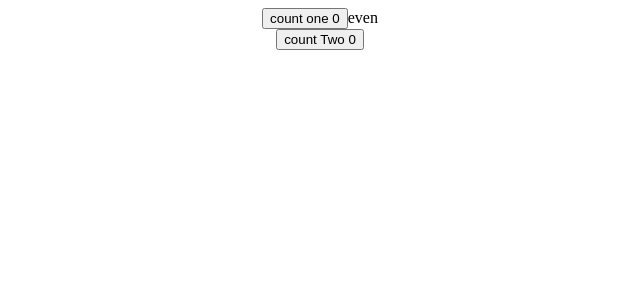
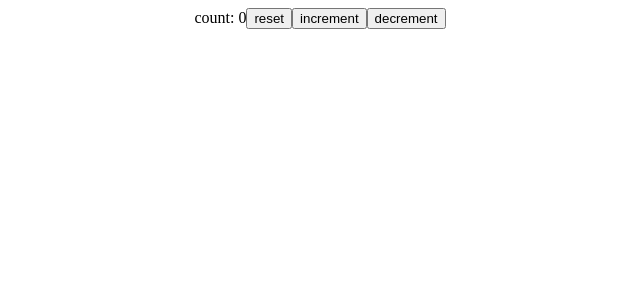
Before and after one commit to mohamud-eslan/React-JS, a React (Create React App) app: page / in a window 1280 px wide. Shown: the top 300 px of the page, without its empty margins (320-960 px from the left). Built offline with nearby package versions, Linux system fonts and the light colour scheme.

Commit message:
an other commit of useState

```diff
--- a/src/App.js
+++ b/src/App.js
@@ -1,6 +1,7 @@
 import React from 'react';
 import './App.css';
 import Counter from './component/Counter';
+import UseCounter from './component/UseCounter';
 //import Input from './component/Input';
 
 // const initialValues = {
@@ -37,7 +38,8 @@
    return (
 
     <div className="App">
-      <Counter/>
+      <UseCounter/>
+      {/* <Counter/> */}
       {/* <>
       <input ref={inputRef} value={name} onChange={e => setName(e.target.value)} />
       <div>my name is {name}</div>
--- /dev/null
+++ b/src/component/UseCounter.js
@@ -0,0 +1,16 @@
+import React, { useState } from 'react'
+
+function UseCounter() {
+    let initialCount = 0
+    const [count, setCount] = useState(initialCount)
+  return (
+    <div>
+        count: {count}
+        <button onClick={() => setCount(initialCount)}>reset</button>
+        <button onClick={() => setCount(count + 1)}>increment</button>
+        <button onClick={() => setCount(count - 1)}>decrement</button>
+    </div>
+  )
+}
+
+export default UseCounter
```
